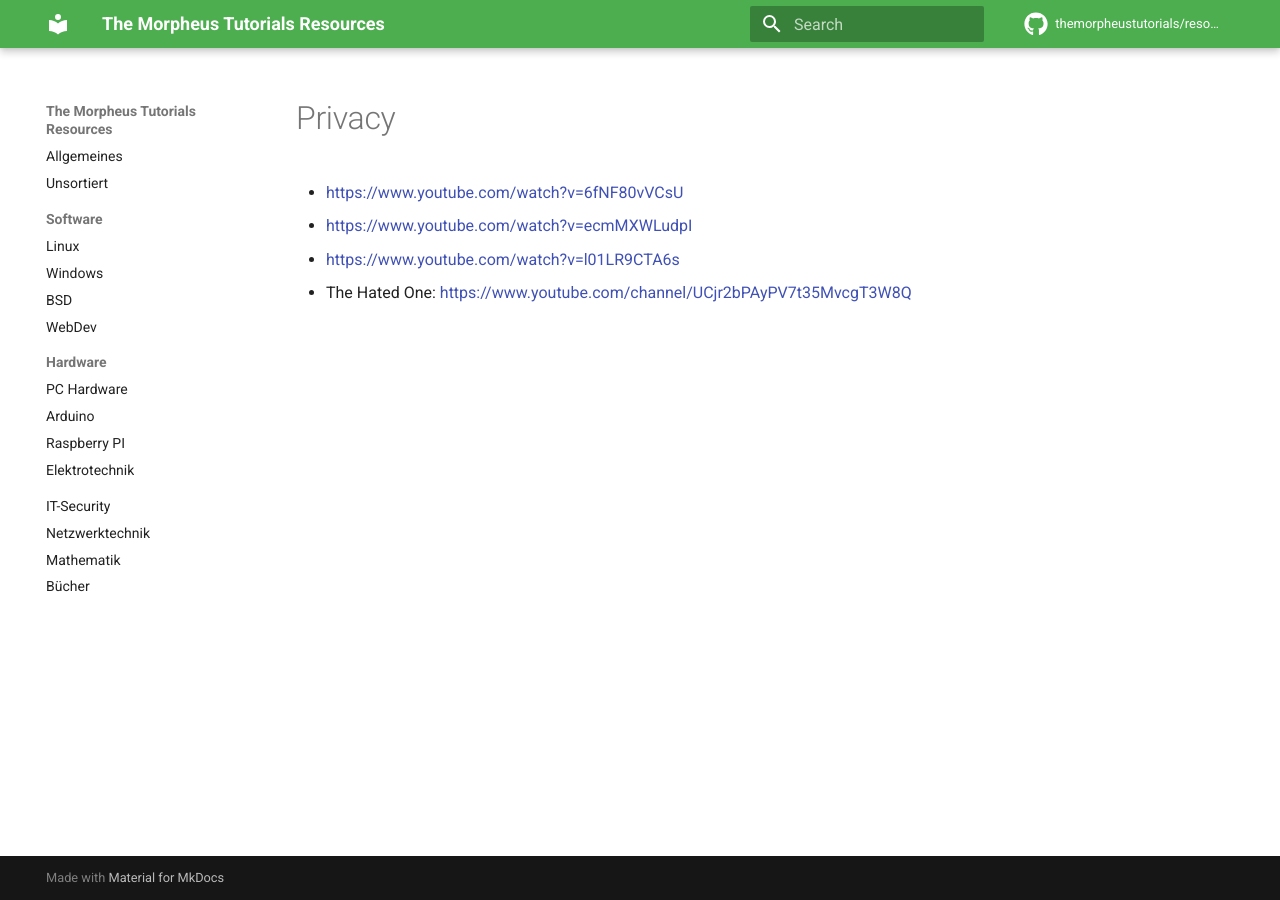
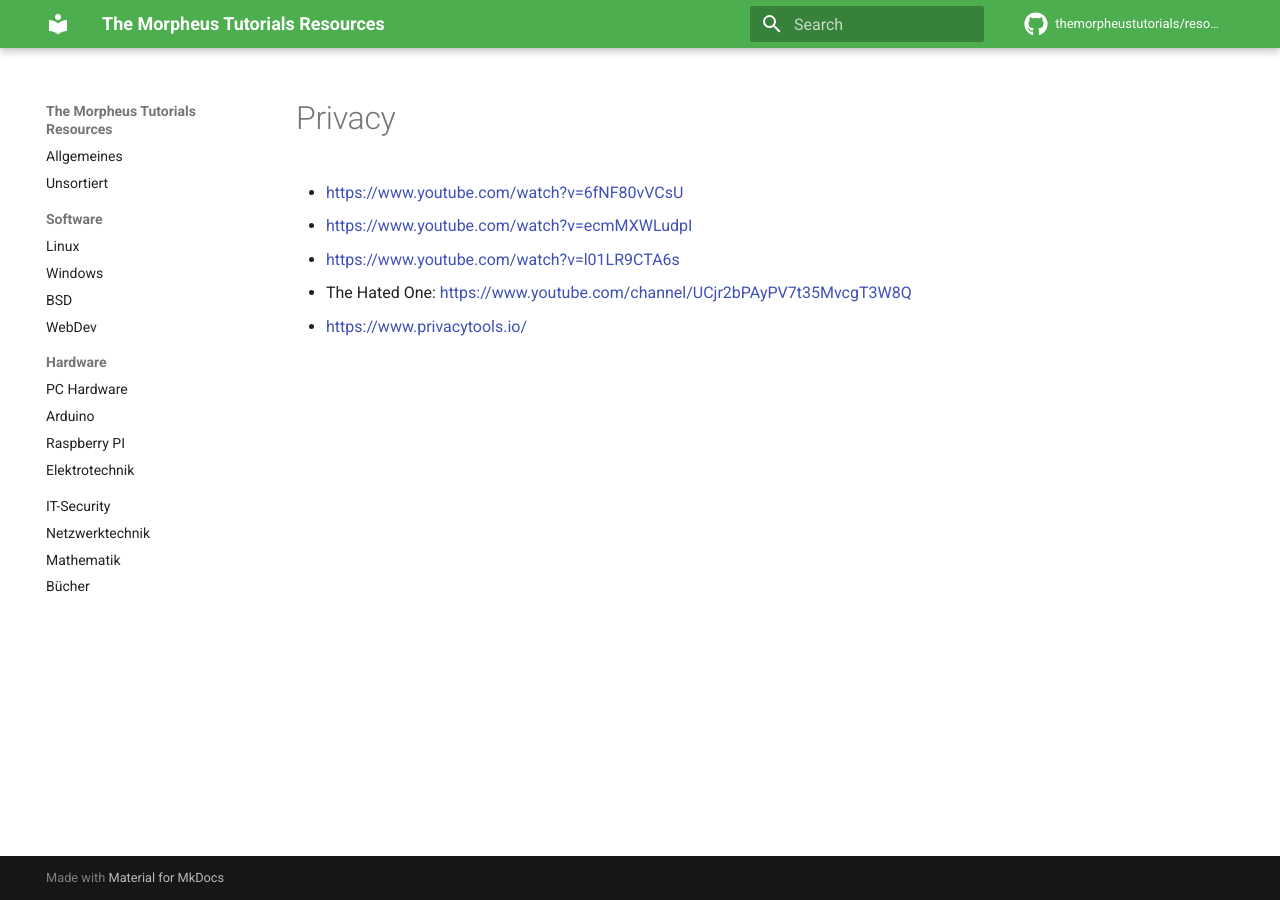
Before and after one commit to themorpheustutorials/resources, an MkDocs documentation site: the page built from docs/privacy.md, in a window 1280 px wide. Built offline with MkDocs 1.6.1 and Material for MkDocs 9.7.7, drawn with Linux system fonts in a browser that asks for light colours; comment, search, counter and statistics services are not loaded; part of the change alters nothing that is shown.

Commit message:
Update privacy.md

```diff
--- a/docs/privacy.md
+++ b/docs/privacy.md
@@ -2,3 +2,4 @@
 - [https://www.youtube.com/watch?v=ecmMXWLudpI](https://www.youtube.com/watch?v=ecmMXWLudpI)
 - [https://www.youtube.com/watch?v=l01LR9CTA6s](https://www.youtube.com/watch?v=l01LR9CTA6s)
 - The Hated One: [https://www.youtube.com/channel/UCjr2bPAyPV7t35MvcgT3W8Q](https://www.youtube.com/channel/UCjr2bPAyPV7t35MvcgT3W8Q)
+- [https://www.privacytools.io/](https://www.privacytools.io/)
```
